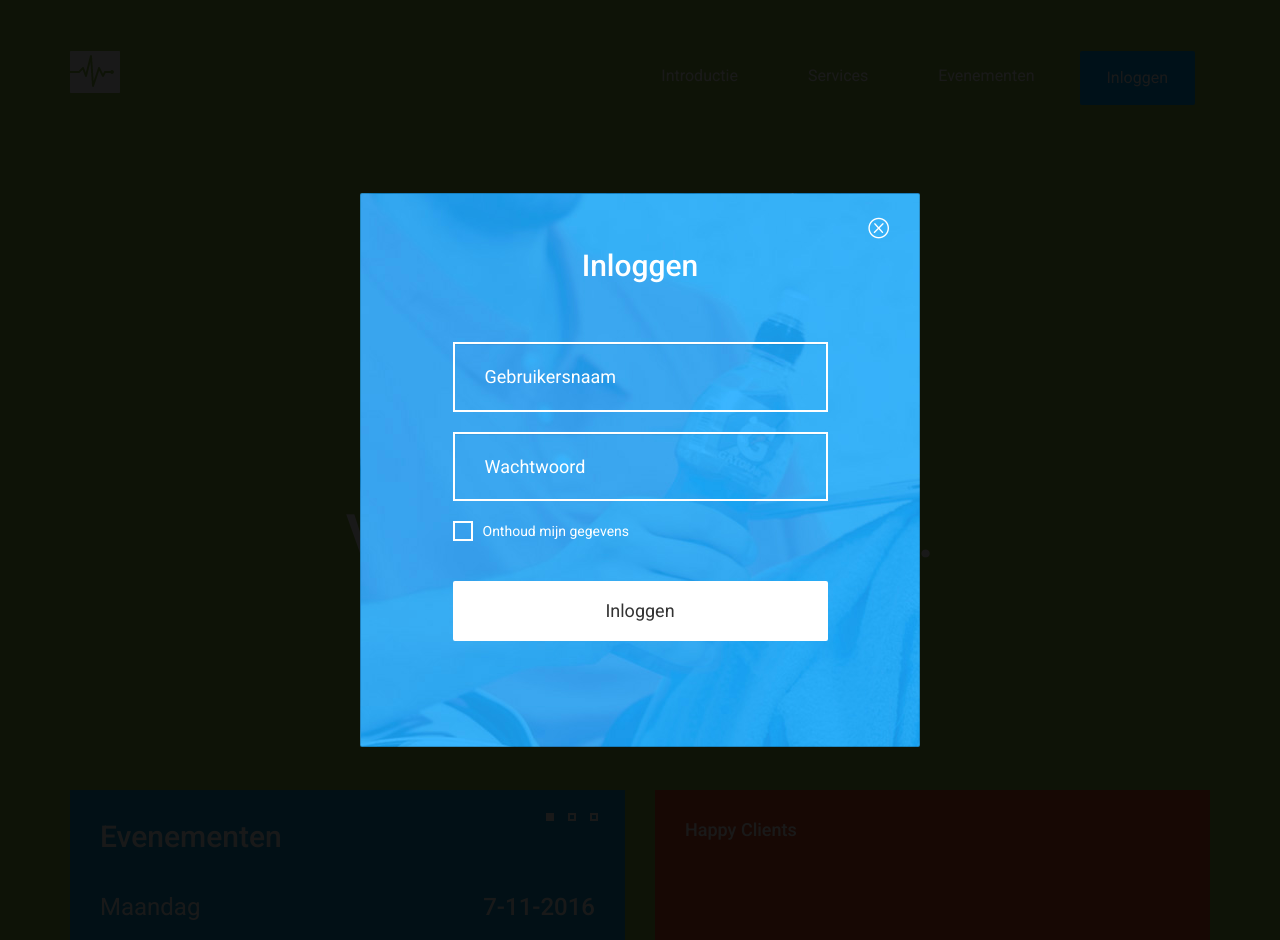
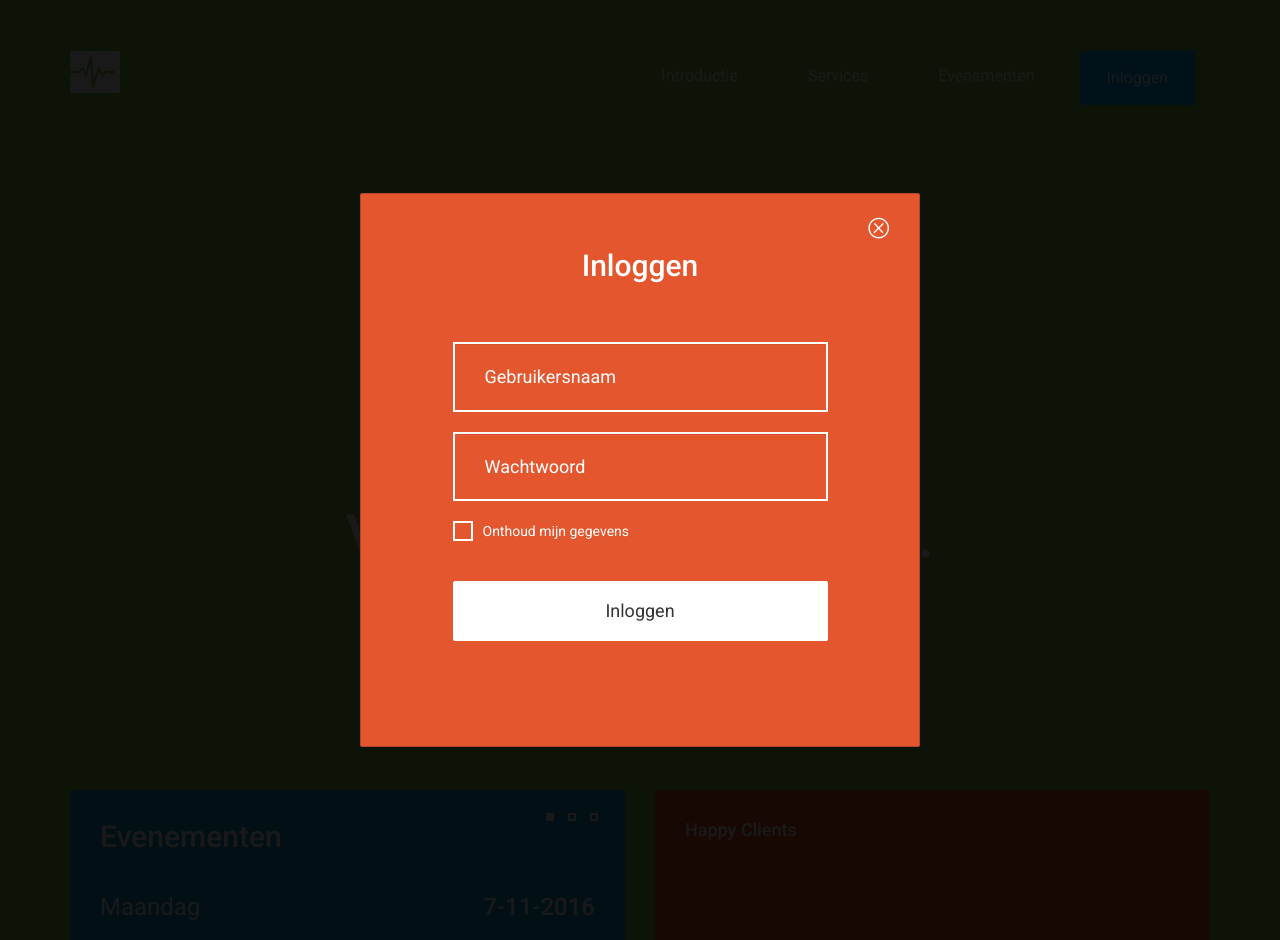
Before and after one commit to Nohsey/ontmoetingsplein, a PHP site: page / in a window 1280 px wide, after a click on "Inloggen". Run offline with PHP 8.4, Linux system fonts and the light colour scheme.

Commit message:
btnchange

```diff
--- a/inaweek/css/cardio.css
+++ b/inaweek/css/cardio.css
@@ -782,7 +782,7 @@ footer .social-footer li:hover a {
 	position: relative;
 	padding: 45px 30px;
 	text-align: center;
-	background: url('../img/popup.jpg');
+	background: #E4572E;
 	box-shadow: none;
 	border-radius: 2px;
 }
@@ -923,7 +923,7 @@ footer .social-footer li:hover a {
 }
 
 .btn.btn-submit:hover {
-	color: #00a8ff;
+	color: #E4572E;
 	background: #fff;
 }
 
```
